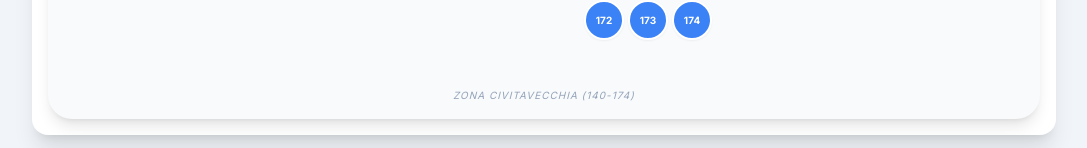
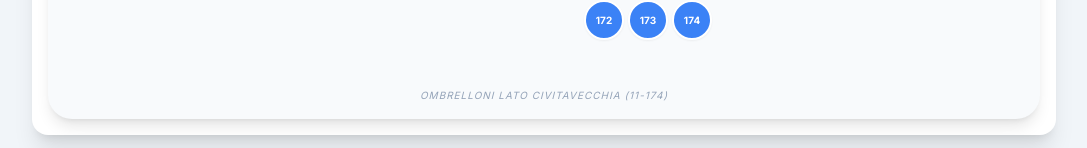
Before and after one commit to feedend/lido-booking, a Next.js app: page / in a window 1280 px wide. Shown: the part 740-888 px from the top of the page, without its empty margins (96-1183 px from the left). Built offline with nearby package versions, Linux system fonts and the light colour scheme; no server answers; the database is empty.

Commit message:
Update BeachMap.tsx

```diff
--- a/src/components/map/BeachMap.tsx
+++ b/src/components/map/BeachMap.tsx
@@ -82,7 +82,7 @@ export default function BeachMap({ selectedDate }: { selectedDate: string }) {
       </div>
 
       <div className="mt-12 text-[10px] text-slate-400 italic uppercase tracking-widest">
-        Zona civitavecchia (140-174)
+       Ombrelloni Lato Civitavecchia (11-174)
       </div>
     </div>
   );
```
